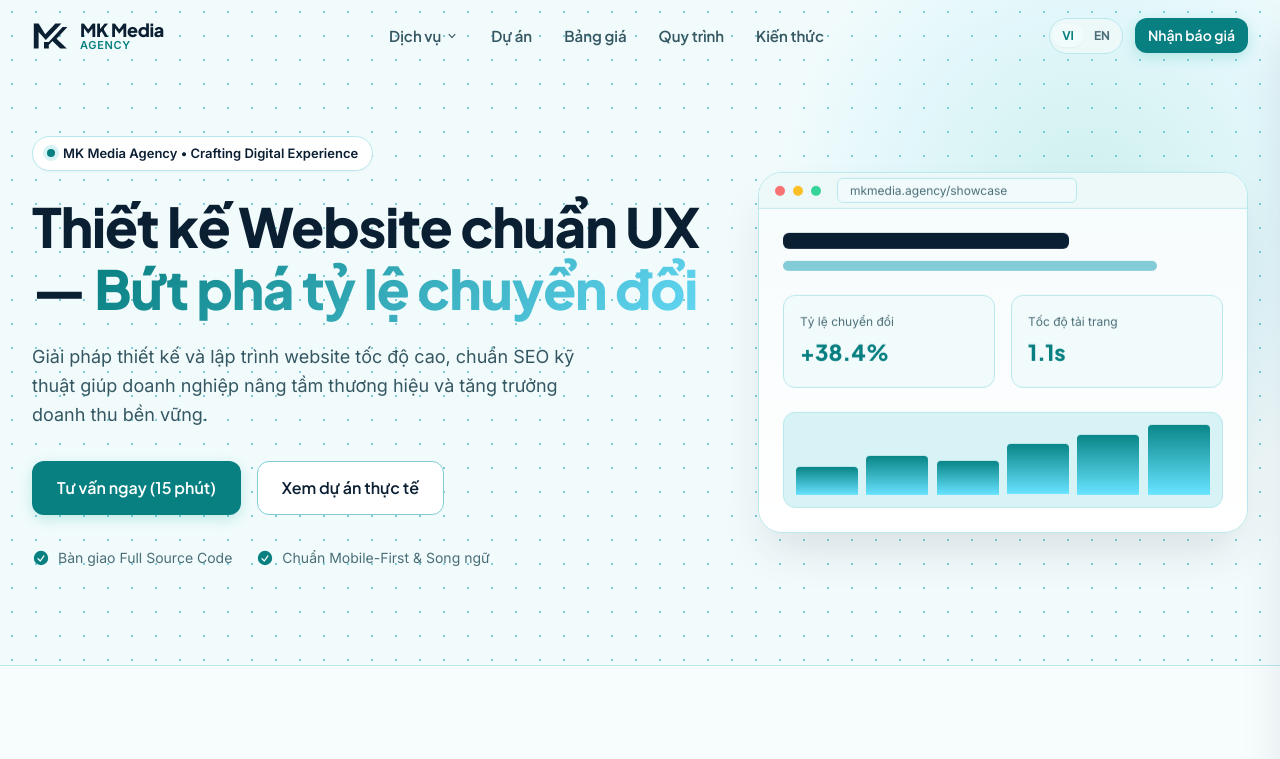
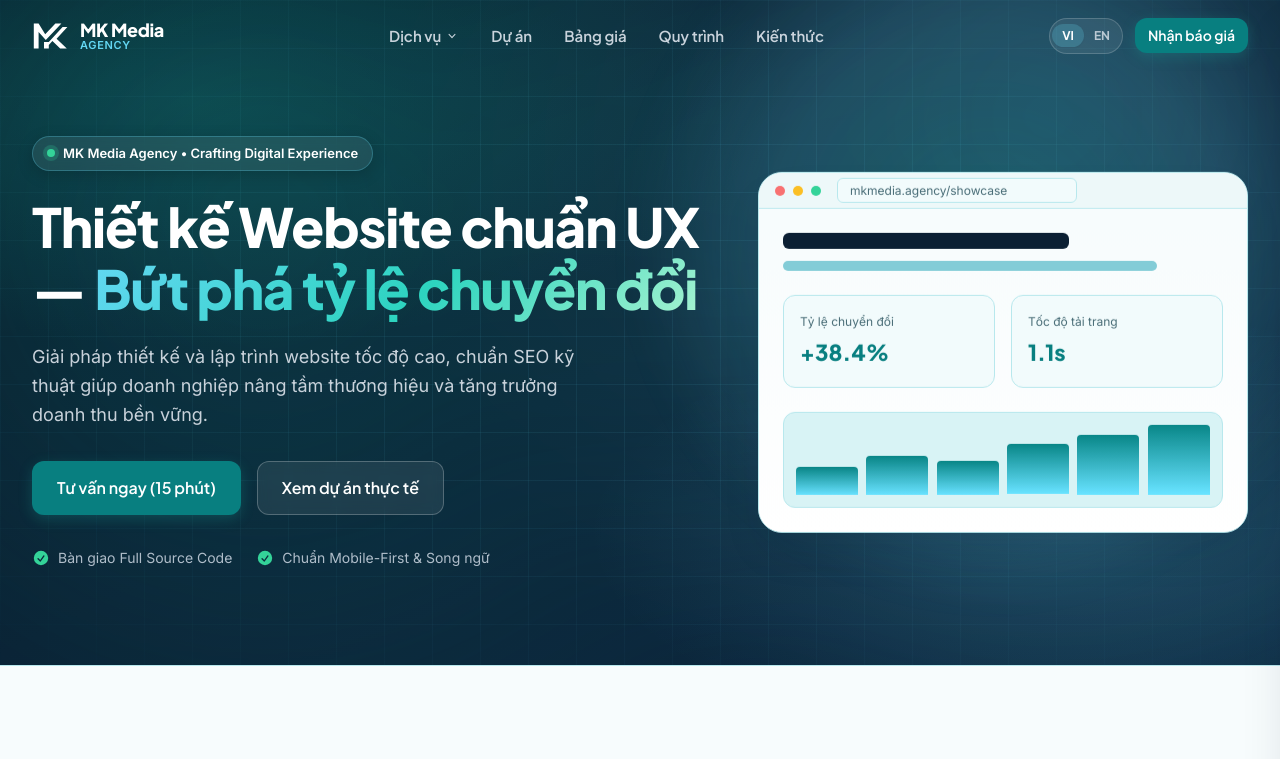
Before and after one commit to khanhnguyen130199-create/design-websitte, a plain HTML site: page index.html in a window 1280 px wide. Shown: the top 759 px of the page. Drawn offline with Linux system fonts and the light colour scheme.

Commit message:
Cap nhat code moi

```diff
--- a/style.css
+++ b/style.css
@@ -373,6 +373,44 @@ img {
   pointer-events: none;
 }
 
+/* Dark Hero Contrast: keep top navbar crisp white before scrolling */
+.navbar:not(.is-scrolled) .brand-lockup {
+  color: var(--text-on-dark);
+}
+
+.navbar:not(.is-scrolled) .brand-sub {
+  color: var(--brand-cyan);
+}
+
+.navbar:not(.is-scrolled) .nav-link {
+  color: rgba(226, 232, 240, 0.88);
+}
+
+.navbar:not(.is-scrolled) .nav-link:hover,
+.navbar:not(.is-scrolled) .nav-link:focus-visible {
+  color: var(--brand-cyan);
+}
+
+.navbar:not(.is-scrolled) .lang-toggle {
+  background-color: rgba(255, 255, 255, 0.08);
+  border-color: rgba(255, 255, 255, 0.18);
+}
+
+.navbar:not(.is-scrolled) .lang-btn {
+  color: rgba(226, 232, 240, 0.78);
+}
+
+.navbar:not(.is-scrolled) .lang-btn.is-active {
+  background-color: rgba(99, 215, 243, 0.22);
+  color: var(--text-on-dark);
+}
+
+.navbar:not(.is-scrolled) .mobile-menu-btn {
+  background-color: rgba(255, 255, 255, 0.08);
+  border-color: rgba(255, 255, 255, 0.18);
+  color: var(--text-on-dark);
+}
+
 .navbar-inner {
   height: 100%;
   display: flex;
@@ -728,16 +766,59 @@ img {
 }
 
 /* ==========================================================================
-   SECTION 02: HERO SECTION (WITH TECH DOT GRID & 3D BROWSER MOCKUP)
+   SECTION 02: HERO SECTION (DARK TECH NAVY + AURORA & ARCHITECTURAL GRID)
    ========================================================================== */
 .hero-section {
   position: relative;
   padding-top: calc(var(--nav-height-mobile) + var(--space-10));
   padding-bottom: var(--space-16);
-  background-color: var(--bg-canvas);
-  background-image: radial-gradient(var(--p-slate-300) 1px, transparent 1px);
-  background-size: 24px 24px;
+  background:
+    radial-gradient(ellipse 75% 60% at 15% 15%, rgba(25, 181, 165, 0.22) 0%, transparent 62%),
+    radial-gradient(ellipse 65% 55% at 85% 80%, rgba(99, 215, 243, 0.18) 0%, transparent 60%),
+    linear-gradient(155deg, #071524 0%, var(--brand-navy) 52%, #0e2a42 100%);
+  color: var(--text-on-dark);
   overflow: hidden;
+}
+
+/* Architectural tech grid fading toward edges */
+.hero-section::before {
+  content: "";
+  position: absolute;
+  inset: 0;
+  background-image:
+    linear-gradient(to right, rgba(99, 215, 243, 0.08) 1px, transparent 1px),
+    linear-gradient(to bottom, rgba(99, 215, 243, 0.08) 1px, transparent 1px);
+  background-size: 48px 48px;
+  -webkit-mask-image: radial-gradient(ellipse 85% 75% at 55% 45%, #000 35%, transparent 100%);
+  mask-image: radial-gradient(ellipse 85% 75% at 55% 45%, #000 35%, transparent 100%);
+  pointer-events: none;
+  z-index: 0;
+}
+
+/* Animated Aurora sweep */
+.hero-section::after {
+  content: "";
+  position: absolute;
+  inset: -30% -20%;
+  background:
+    radial-gradient(circle at 30% 40%, rgba(25, 181, 165, 0.22) 0%, transparent 45%),
+    radial-gradient(circle at 72% 30%, rgba(99, 215, 243, 0.2) 0%, transparent 42%);
+  filter: blur(48px);
+  pointer-events: none;
+  z-index: 0;
+  will-change: transform;
+  animation: heroAuroraDrift 14s ease-in-out infinite alternate;
+}
+
+@keyframes heroAuroraDrift {
+  0% {
+    transform: translate3d(-4%, -2%, 0) scale(1);
+    opacity: 0.78;
+  }
+  100% {
+    transform: translate3d(4%, 3%, 0) scale(1.08);
+    opacity: 1;
+  }
 }
 
 @media (min-width: 1024px) {
@@ -750,11 +831,35 @@ img {
 .hero-glow {
   position: absolute;
   top: -120px;
-  right: -10%;
-  width: 640px;
-  height: 640px;
-  background: radial-gradient(circle, rgba(25, 181, 165, 0.16) 0%, rgba(99, 215, 243, 0.10) 45%, transparent 70%);
+  right: -6%;
+  width: 680px;
+  height: 680px;
+  background: radial-gradient(
+    circle,
+    rgba(25, 181, 165, 0.30) 0%,
+    rgba(99, 215, 243, 0.16) 44%,
+    transparent 70%
+  );
+  filter: blur(18px);
   pointer-events: none;
+  z-index: 0;
+  animation: heroGlowFloat 9s ease-in-out infinite alternate;
+}
+
+@keyframes heroGlowFloat {
+  0% {
+    transform: translate3d(0, 0, 0) scale(1);
+  }
+  100% {
+    transform: translate3d(-28px, 22px, 0) scale(1.08);
+  }
+}
+
+@media (prefers-reduced-motion: reduce) {
+  .hero-section::after,
+  .hero-glow {
+    animation: none;
+  }
 }
 
 .hero-grid {
@@ -777,14 +882,16 @@ img {
   display: inline-flex;
   align-items: center;
   gap: var(--space-2);
-  background-color: var(--bg-surface-elevated);
-  border: 1px solid var(--border-default);
-  box-shadow: var(--shadow-xs);
+  background-color: rgba(255, 255, 255, 0.08);
+  border: 1px solid rgba(99, 215, 243, 0.28);
+  backdrop-filter: blur(8px);
+  -webkit-backdrop-filter: blur(8px);
+  box-shadow: 0 4px 16px rgba(0, 0, 0, 0.18);
   padding: 6px 14px;
   border-radius: var(--radius-full);
   font-size: 0.8125rem;
   font-weight: 600;
-  color: var(--text-primary);
+  color: var(--text-on-dark);
   margin-bottom: var(--space-6);
 }
 
@@ -792,14 +899,15 @@ img {
   width: 8px;
   height: 8px;
   border-radius: 50%;
-  background-color: var(--status-success);
-  box-shadow: 0 0 0 4px var(--status-success-soft);
+  background-color: #34d399;
+  box-shadow: 0 0 0 4px rgba(52, 211, 153, 0.22);
 }
 
 .hero-title {
   font-size: 2.25rem;
   font-weight: 800;
   line-height: 1.15;
+  color: var(--text-on-dark);
   margin-bottom: var(--space-6);
 }
 
@@ -810,7 +918,7 @@ img {
 }
 
 .text-gradient {
-  background: linear-gradient(135deg, var(--brand-primary) 0%, var(--brand-accent) 100%);
+  background: linear-gradient(135deg, var(--brand-cyan) 0%, #2dd4bf 55%, #a7f3d0 100%);
   background-clip: text;
   -webkit-background-clip: text;
   -webkit-text-fill-color: transparent;
@@ -818,7 +926,7 @@ img {
 
 .hero-desc {
   font-size: 1.125rem;
-  color: var(--text-secondary);
+  color: rgba(226, 232, 240, 0.88);
   max-width: 580px;
   margin-bottom: var(--space-8);
 }
@@ -830,12 +938,25 @@ img {
   margin-bottom: var(--space-8);
 }
 
+.hero-section .btn-secondary {
+  background-color: rgba(255, 255, 255, 0.08);
+  border-color: rgba(255, 255, 255, 0.24);
+  color: var(--text-on-dark);
+  backdrop-filter: blur(6px);
+}
+
+.hero-section .btn-secondary:hover:not(:disabled) {
+  background-color: rgba(255, 255, 255, 0.16);
+  border-color: var(--brand-cyan);
+  color: var(--brand-cyan);
+}
+
 .hero-trust-notes {
   display: flex;
   flex-wrap: wrap;
   gap: var(--space-6);
   font-size: 0.875rem;
-  color: var(--text-muted);
+  color: rgba(203, 213, 225, 0.86);
 }
 
 .hero-trust-item {
@@ -845,7 +966,7 @@ img {
 }
 
 .icon-check {
-  color: var(--status-success);
+  color: #34d399;
   flex-shrink: 0;
 }
 
```
